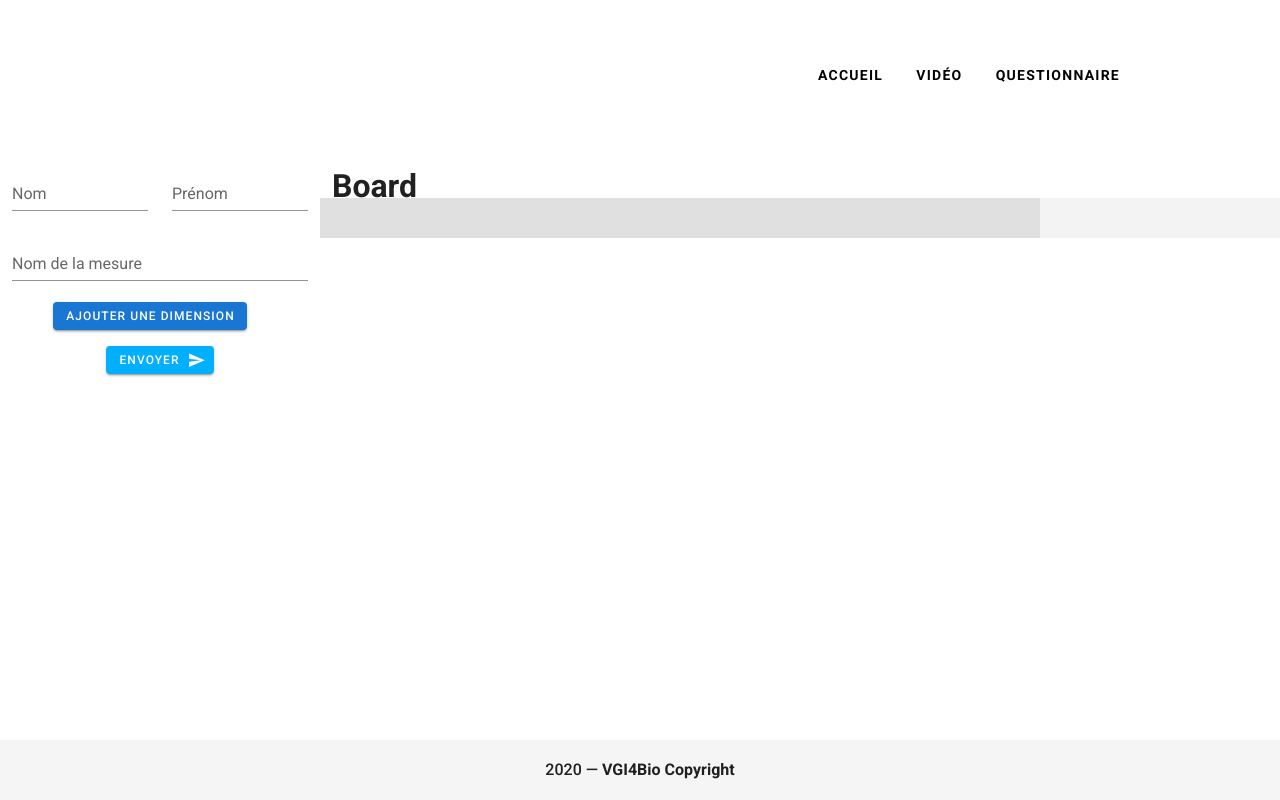
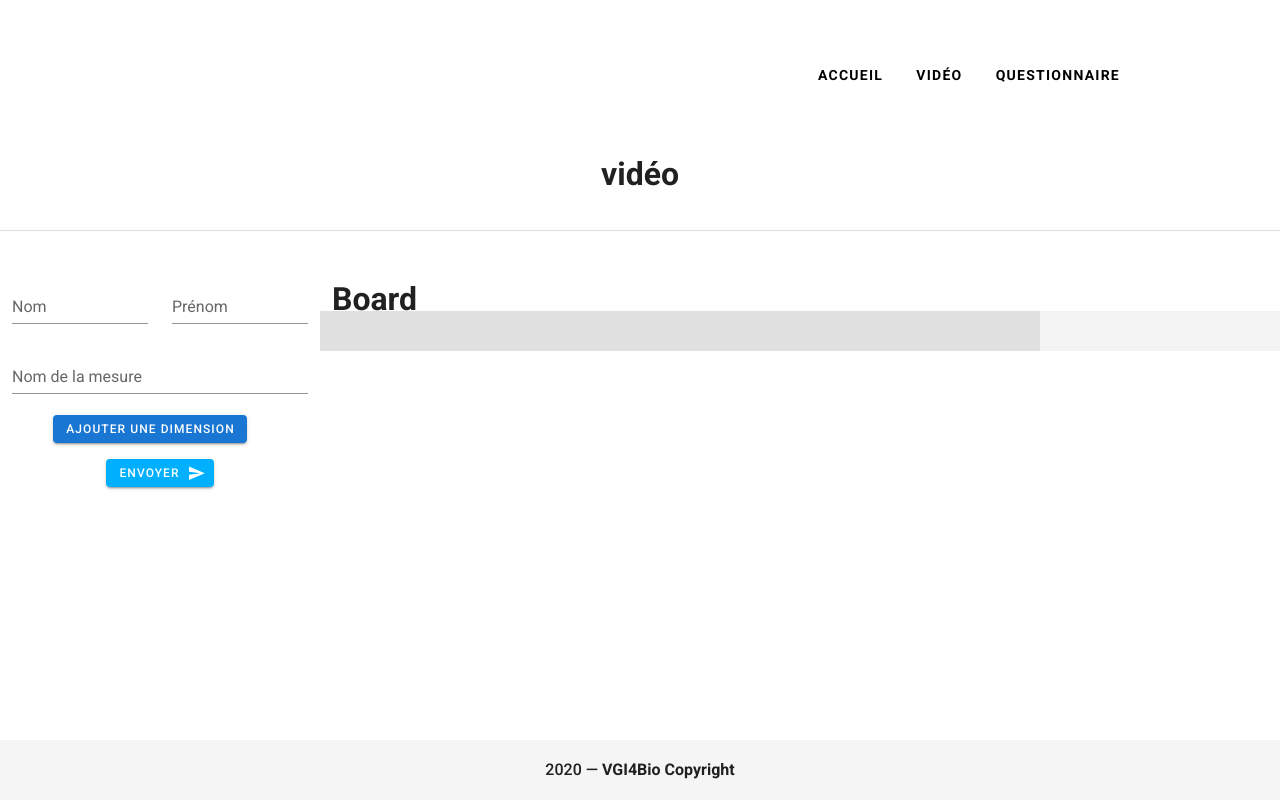
Before and after one commit to constantinfite/vgi-4-bio, a Vue app in the folder client/: page / in a window 1280 px wide. Built offline with nearby package versions, Linux system fonts and the light colour scheme.

Commit message:
video part

```diff
--- /dev/null
+++ b/client/src/components/Video.vue
@@ -0,0 +1,11 @@
+<template>
+  <div>
+    <h1>vidéo</h1>
+  </div>
+</template>
+
+<script>
+export default {};
+</script>
+
+<style></style>
--- a/client/src/views/Home.vue
+++ b/client/src/views/Home.vue
@@ -1,4 +1,12 @@
 <template>
+  <div>
+    <v-container>
+      <v-row justify="center">
+        <Video />
+      </v-row>
+    </v-container>
+
+    <v-divider class="my-8"></v-divider>
     <v-container fluid class="main">
       <v-row justify="center">
         <!-- Left part form -->
@@ -12,24 +20,16 @@
                     <v-text-field v-model="name" label="Nom"></v-text-field>
                   </v-col>
                   <v-col cols="11" md="10" lg="6" xl="6">
-                  <v-text-field
-                    v-model="firstname"
-                    label="Prénom"
-                  ></v-text-field>
+                    <v-text-field v-model="firstname" label="Prénom"></v-text-field>
                   </v-col>
                 </v-row>
 
-              <v-text-field
-                v-model="mesure"
-                label="Nom de la mesure"
-              ></v-text-field>
+                <v-text-field v-model="mesure" label="Nom de la mesure"></v-text-field>
               </v-col>
             </v-row>
             <!-- Add dimension -->
             <div justify="center" align="center" class="mb-5">
-            <v-btn class="mr-5" @click="addNewDim" color="primary" small
-              >Ajouter une dimension</v-btn
-            >
+              <v-btn class="mr-5" @click="addNewDim" color="primary" small>Ajouter une dimension</v-btn>
             </div>
 
             <v-row align="center">
@@ -43,17 +43,11 @@
                 xl="12"
                 class="card ma-3"
               >
-              <v-card
-                class="mb-3 d-flex space-between"
-                flat
-                color="rgb(243, 243, 243)"
-              >
+                <v-card class="mb-3 d-flex space-between" flat color="rgb(243, 243, 243)">
                   <h1>Dimension {{ i }}</h1>
                   <v-spacer />
 
-                <v-icon large @click="deleteDim(i)"
-                  >mdi-trash-can-outline</v-icon
-                >
+                  <v-icon large @click="deleteDim(i)">mdi-trash-can-outline</v-icon>
                 </v-card>
                 <v-text-field
                   v-model="table.value"
@@ -107,9 +101,7 @@
                         :value="table"
                         label="Niveau"
                       ></v-select>
-                    <v-icon class="mr-3" @click="deleteLevel(i, j)"
-                      >mdi-trash-can-outline</v-icon
-                    >
+                      <v-icon class="mr-3" @click="deleteLevel(i, j)">mdi-trash-can-outline</v-icon>
                     </v-card>
                   </v-col>
                 </v-row>
@@ -139,16 +131,19 @@
         </v-col>
       </v-row>
     </v-container>
+  </div>
 </template>
 
 <script>
 // @ is an alias to /src
 import Board from "@/components/Board.vue";
+import Video from "@/components/Video.vue";
 import donnee from "../Choix.json";
 export default {
   name: "Home",
   components: {
-    Board
+    Board,
+    Video
   },
   data() {
     return {
```
Lines whose indentation alone changed are shown as unchanged.
